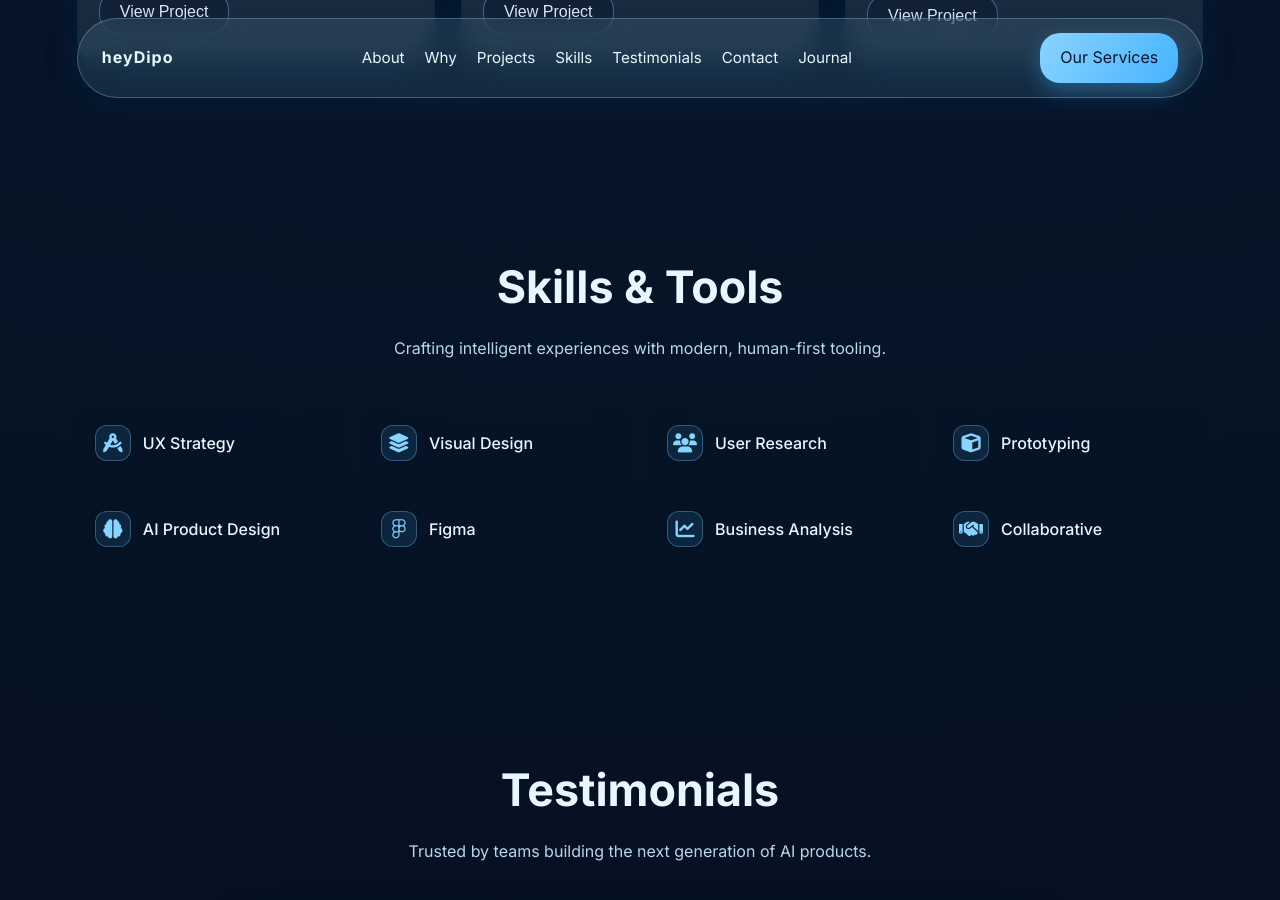
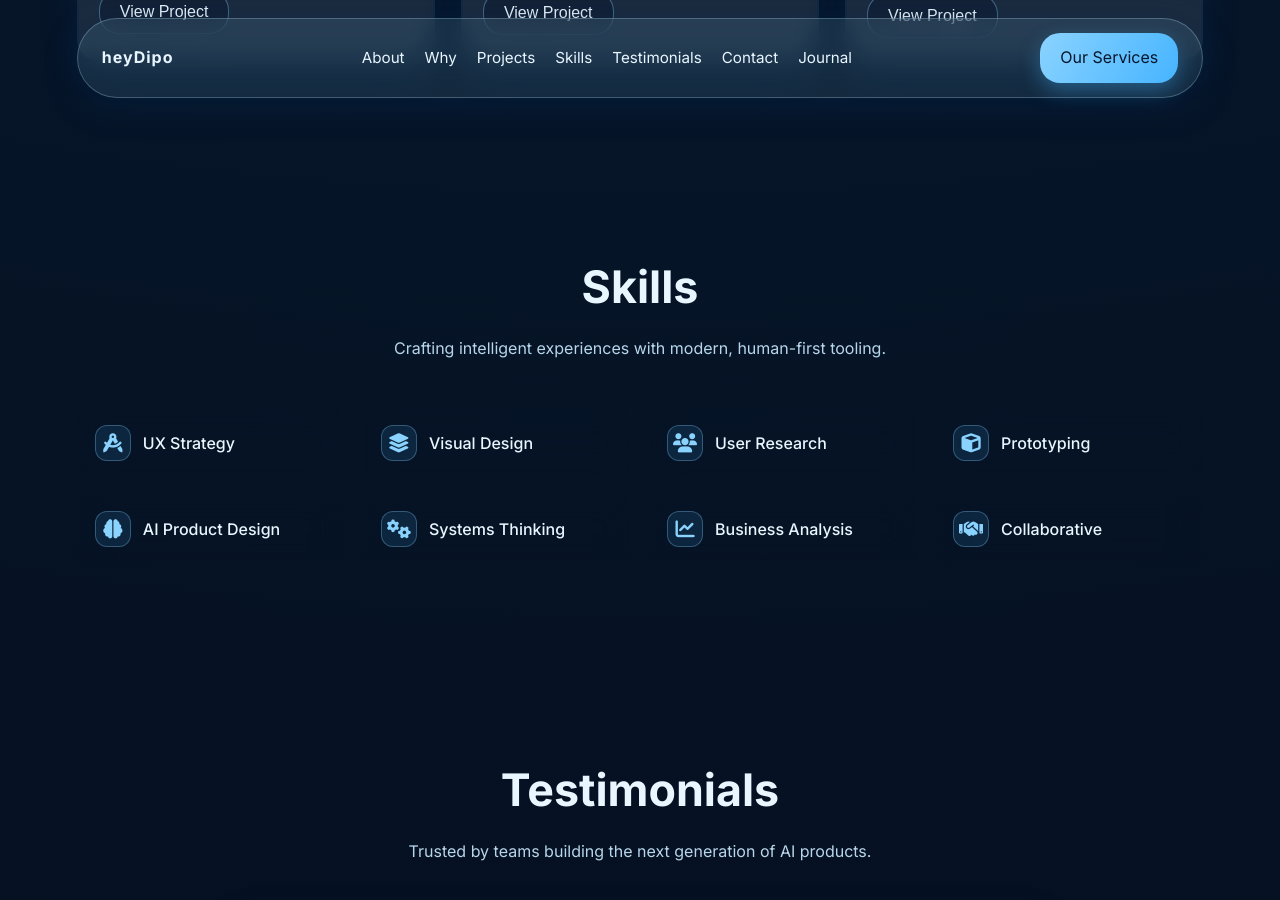
Before and after one commit to heydipo/heydipo.github.io, a Jekyll site: the page index.html, which Jekyll copies as it is, in a window 1280 px wide and 900 px high, scrolled down 3428 px. Built offline with Jekyll 4.4.1, drawn with Linux system fonts in a browser that asks for light colours; some of the changed text lies outside the part shown.

Commit message:
minor updates

```diff
--- a/index.html
+++ b/index.html
@@ -131,8 +131,8 @@
             experience.</p>
         </div>
         <div class="flow-step glass">
-          <i class="fa-solid fa-swatchbook"></i>
-          <h3>Detailed Executions</h3>
+          <i class="fa-solid fa-yin-yang"></i>
+          <h3>Balanced Harmony</h3>
           <p>We ensure that every element aligns seamlessly to create a harmonious and impactful user experience.</p>
         </div>
         <div class="flow-step glass">
@@ -202,7 +202,7 @@
 
     <section class="skills" id="skills">
       <div class="section-header">
-        <h2>Skills & Tools</h2>
+        <h2>Skills</h2>
         <p>Crafting intelligent experiences with modern, human-first tooling.</p>
       </div>
       <div class="skill-grid">
@@ -211,7 +211,7 @@
         <div class="skill-card glass"><i class="fa-solid fa-users"></i><span>User Research</span></div>
         <div class="skill-card glass"><i class="fa-solid fa-cube"></i><span>Prototyping</span></div>
         <div class="skill-card glass"><i class="fa-solid fa-brain"></i><span>AI Product Design</span></div>
-        <div class="skill-card glass"><i class="fa-brands fa-figma"></i><span>Figma</span></div>
+        <div class="skill-card glass"><i class="fa-solid fa-gears"></i><span>Systems Thinking</span></div>
         <div class="skill-card glass"><i class="fa-solid fa-chart-line"></i><span>Business Analysis</span></div>
         <div class="skill-card glass"><i class="fa-solid fa-handshake"></i><span>Collaborative</span></div>
       </div>
```
Also changed, not shown: other parts of index.html (+1 -1 lines), assets/general/hero.webp.
